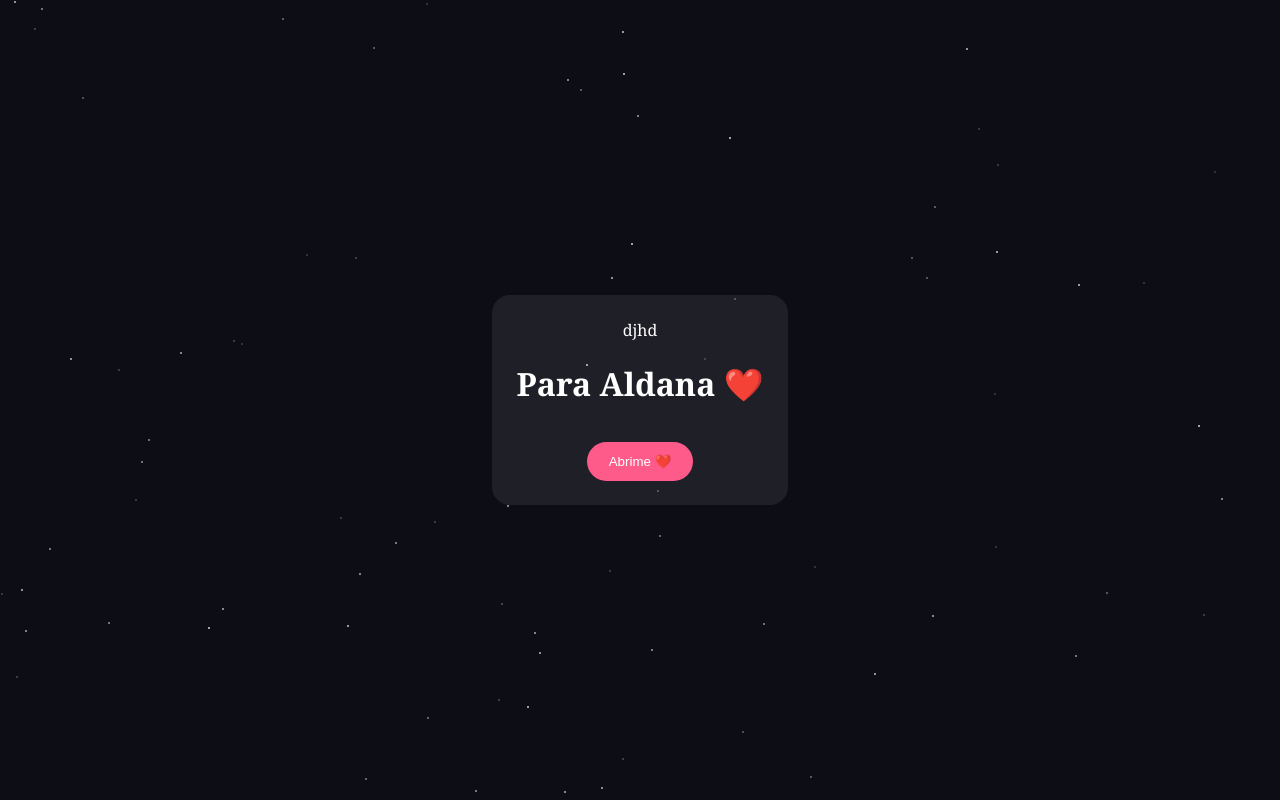
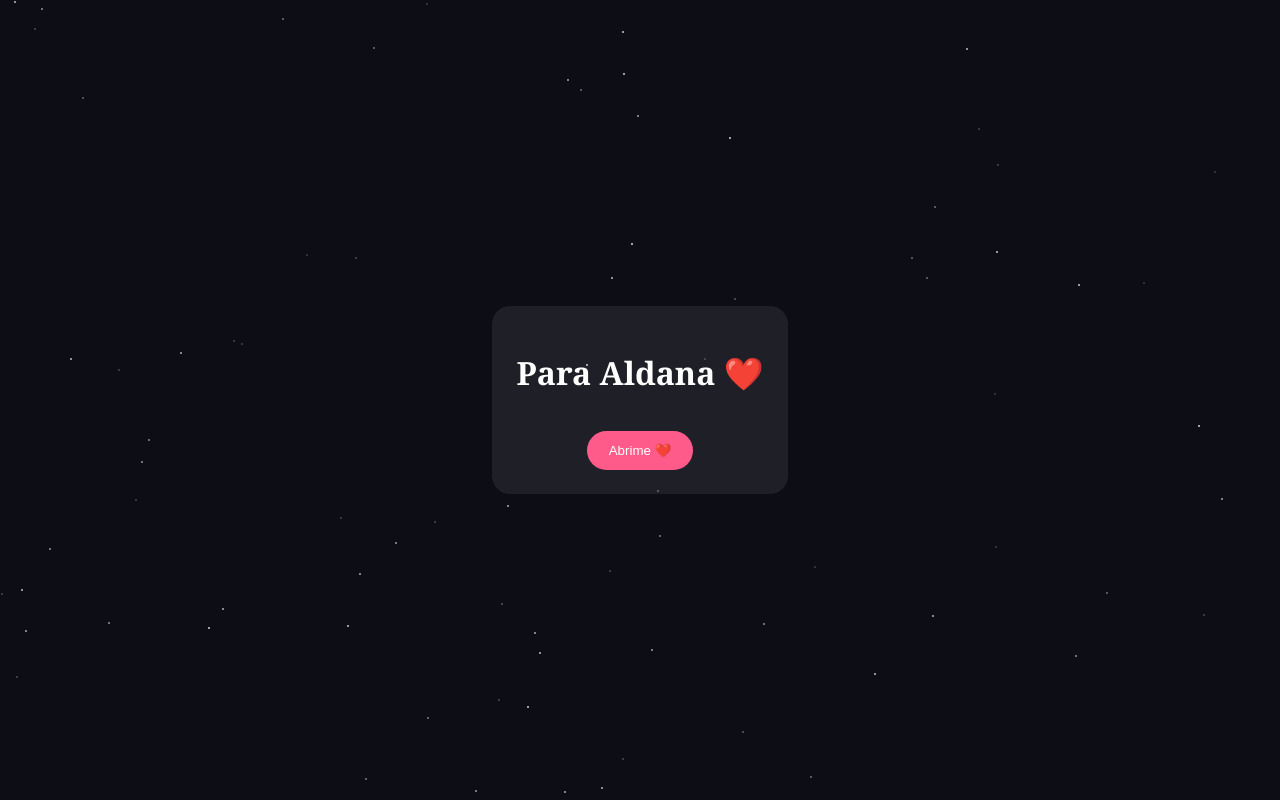
Before and after one commit to Pela3/Aldi, a plain HTML site: page index.html in a window 1280 px wide. Drawn offline with Linux system fonts and the light colour scheme.

Commit message:
Fix HTML structure and add content to card

```diff
--- a/index.html
+++ b/index.html
@@ -12,7 +12,7 @@ img{max-width:100%;border-radius:14px;margin:16px 0}
 .coupon{background:#fff;color:#333;border-radius:12px;padding:16px}
 </style></head>
 <body>
-<div class="card"> djhd
+<div class="card">
 <h1>Para Aldana ❤️</h1>
 <button onclick="openCard()">Abrime ❤️</button>
 <div id="content">
```
